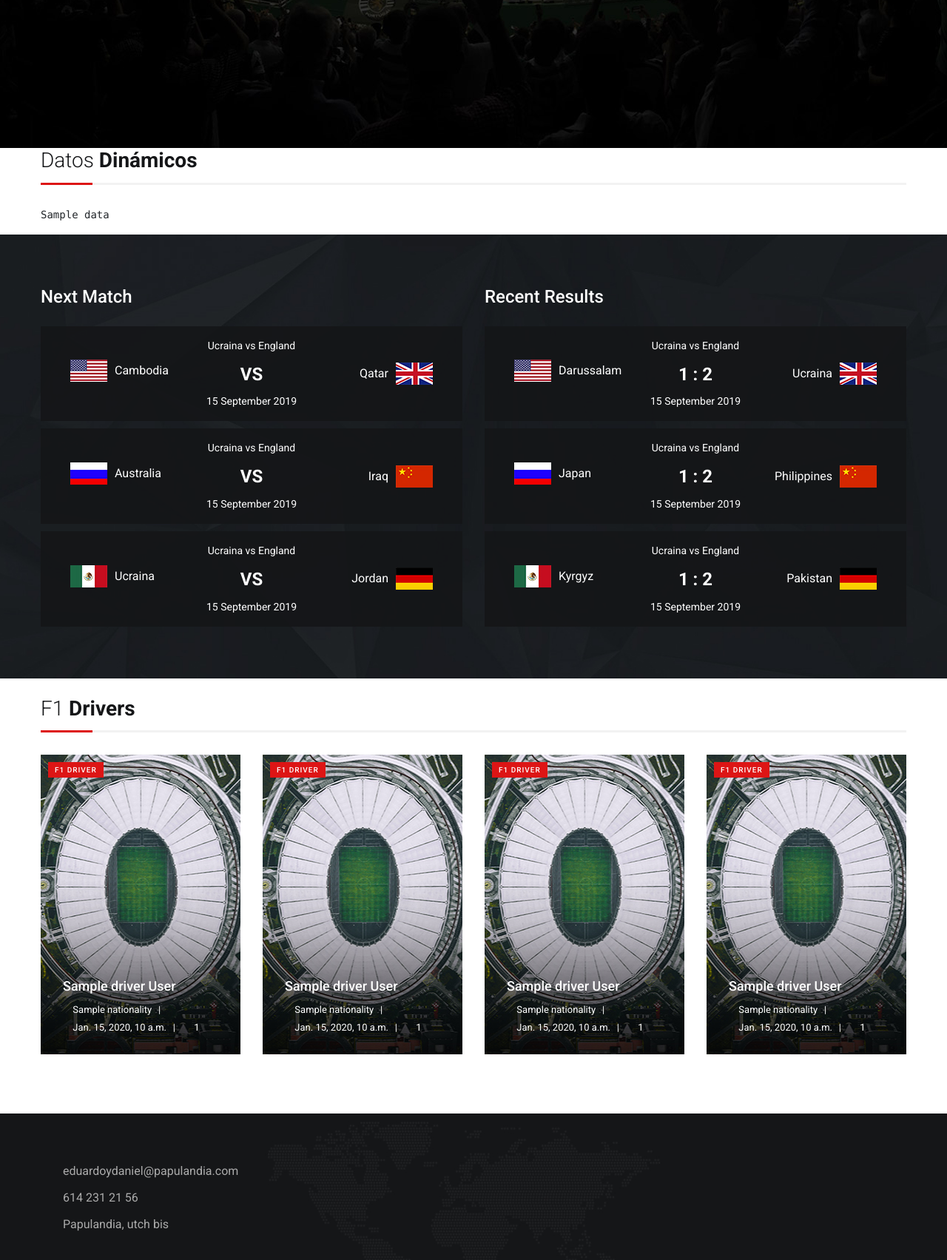
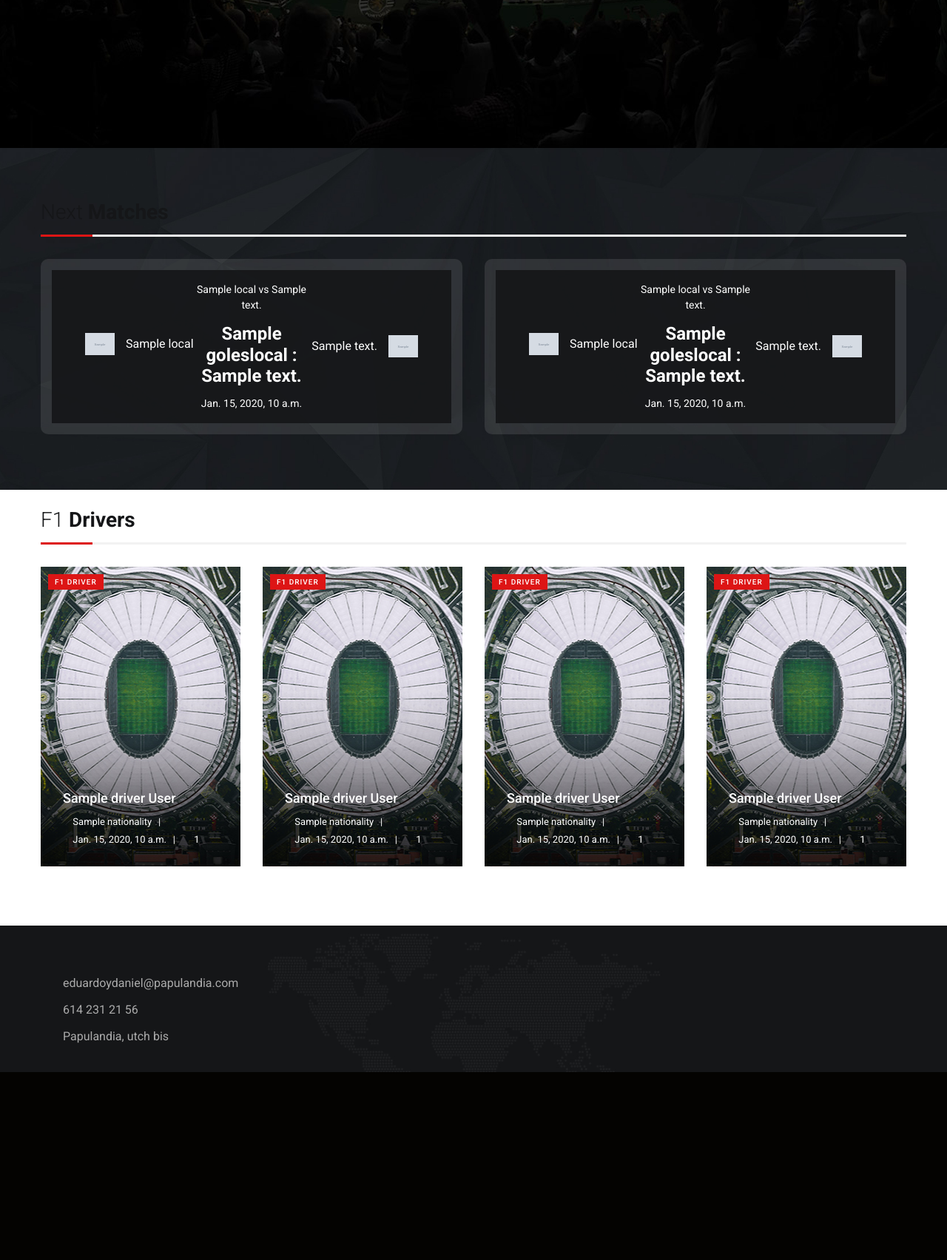
Before and after one commit to eduarell-cmd/Apimashup, a Django app: template mashup/templates/index.html in a window 1280 px wide. Shown: the part 620-2323 px from the top of the page at 74% size. After the commit the page ends 2069 px from the top, so only its background shows below. Run offline with Django 5.2, Linux system fonts and the light colour scheme; the template is opened without the code that fills it: most values are stand-ins (such as "Sample title", 1, 10 or a date in 2020); grey boxes marked "Sample" are stand-in pictures; parts of the project's set-up code (start-up, migrations or seed data) failed here and were passed over; some libraries are stand-ins or nearby versions; some web fonts are replaced.

Commit message:
Integracion de 2 apis, somos cabrones

```diff
--- a/mashup/templates/index.html
+++ b/mashup/templates/index.html
@@ -21,6 +21,35 @@
     <link rel="stylesheet" href="{% static 'css/magnific-popup.css' %}" type="text/css">
     <link rel="stylesheet" href="{% static 'css/slicknav.min.css' %}" type="text/css">
     <link rel="stylesheet" href="{% static 'css/style.css' %}" type="text/css">
+    <style>
+        .match-section .ms-content {
+            height: 100%;
+            display: flex;
+            flex-direction: column;
+            gap: 20px;
+        }
+        .match-section .mc-table {
+            flex: 1;
+            min-height: 150px;
+            background: rgba(255, 255, 255, 0.1);
+            border-radius: 10px;
+            padding: 15px;
+            margin-bottom: 15px;
+        }
+        .match-section .mc-table table {
+            width: 100%;
+            height: 100%;
+        }
+        .match-section .mc-table td {
+            vertical-align: middle;
+        }
+        .match-section .left-team img,
+        .match-section .right-team img {
+            width: 60px;
+            height: 60px;
+            object-fit: contain;
+        }
+    </style>
 </head>
 
 <body>
@@ -86,178 +115,71 @@
     </section>
     <!-- Hero Section End -->
 
-    <!-- API Data Section Begin -->
-    <section class="api-data-section">
-        <div class="container">
-            <div class="row">
-                <div class="col-lg-12">
-                    <div class="section-title">
-                        <h3>Datos <span>Dinámicos</span></h3>
-                    </div>
-                </div>
-            </div>
-            <div class="row">
-                <div class="col-lg-12">
-                    {% if error %}
-                        <div class="alert alert-danger">
-                            {{ error }}
-                        </div>
-                    {% endif %}
 
-                    {% if data %}
-                        <div class="api-content">
-                            <!-- Aquí puedes personalizar cómo mostrar los datos según la estructura de tu API -->
-                            <pre>{{ data|pprint }}</pre>
-                        </div>
-                    {% else %}
-                        <div class="alert alert-info">
-                            No hay datos disponibles en este momento.
-                        </div>
-                    {% endif %}
-                </div>
-            </div>
-        </div>
-    </section>
-    <!-- API Data Section End -->
 
     <!-- Match Section Begin -->
     <section class="match-section set-bg" data-setbg="{% static 'img/match/match-bg.jpg' %}">
         <div class="container">
             <div class="row">
+                <div class="col-lg-12">
+                    <div class="section-title">
+                        <h3>Next <span>Matches</span></h3>
+                    </div>
+                </div>
+            </div>
+            <div class="row">
                 <div class="col-lg-6">
                     <div class="ms-content">
-                        <h4>Next Match</h4>
+                        {% for partido in partidos|slice:":3" %}
                         <div class="mc-table">
                             <table>
                                 <tbody>
                                     <tr>
                                         <td class="left-team">
-                                            <img src="{% static 'img/match/tf-1.jpg' %}" alt="">
-                                            <h6>Cambodia</h6>
+                                            <img src="{{ partido.localImg }}" alt="">
+                                            <h6>{{ partido.local }}</h6>
                                         </td>
                                         <td class="mt-content">
-                                            <div class="mc-op">Ucraina vs England</div>
-                                            <h4>VS</h4>
-                                            <div class="mc-op">15 September 2019</div>
+                                            <div class="mc-op">{{ partido.local }} vs {{ partido.visit }}</div>
+                                            <h4>{{ partido.goleslocal }} : {{ partido.golesvisitante }}</h4>
+                                            <div class="mc-op">{{ partido.date }}</div>
                                         </td>
                                         <td class="right-team">
-                                            <img src="{% static 'img/match/tf-2.jpg' %}" alt="">
-                                            <h6>Qatar</h6>
+                                            <img src="{{ partido.visitImg }}" alt="">
+                                            <h6>{{ partido.visit }}</h6>
                                         </td>
                                     </tr>
                                 </tbody>
                             </table>
                         </div>
+                        {% endfor %}
+                    </div>
+                </div>
+                <div class="col-lg-6">
+                    <div class="ms-content">
+                        {% for partido in partidos|slice:"3:" %}
                         <div class="mc-table">
                             <table>
                                 <tbody>
                                     <tr>
                                         <td class="left-team">
-                                            <img src="{% static 'img/match/tf-3.jpg' %}" alt="">
-                                            <h6>Australia</h6>
+                                            <img src="{{ partido.localImg }}" alt="">
+                                            <h6>{{ partido.local }}</h6>
                                         </td>
                                         <td class="mt-content">
-                                            <div class="mc-op">Ucraina vs England</div>
-                                            <h4>VS</h4>
-                                            <div class="mc-op">15 September 2019</div>
+                                            <div class="mc-op">{{ partido.local }} vs {{ partido.visit }}</div>
+                                            <h4>{{ partido.goleslocal }} : {{ partido.golesvisitante }}</h4>
+                                            <div class="mc-op">{{ partido.date }}</div>
                                         </td>
                                         <td class="right-team">
-                                            <img src="{% static 'img/match/tf-4.jpg' %}" alt="">
-                                            <h6>Iraq</h6>
+                                            <img src="{{ partido.visitImg }}" alt="">
+                                            <h6>{{ partido.visit }}</h6>
                                         </td>
                                     </tr>
                                 </tbody>
                             </table>
                         </div>
-                        <div class="mc-table">
-                            <table>
-                                <tbody>
-                                    <tr>
-                                        <td class="left-team">
-                                            <img src="{% static 'img/match/tf-5.jpg' %}" alt="">
-                                            <h6>Ucraina</h6>
-                                        </td>
-                                        <td class="mt-content">
-                                            <div class="mc-op">Ucraina vs England</div>
-                                            <h4>VS</h4>
-                                            <div class="mc-op">15 September 2019</div>
-                                        </td>
-                                        <td class="right-team">
-                                            <img src="{% static 'img/match/tf-6.jpg' %}" alt="">
-                                            <h6>Jordan</h6>
-                                        </td>
-                                    </tr>
-                                </tbody>
-                            </table>
-                        </div>
-                    </div>
-                </div>
-                <div class="col-lg-6">
-                    <div class="ms-content">
-                        <h4>Recent Results</h4>
-                        <div class="mc-table">
-                            <table>
-                                <tbody>
-                                    <tr>
-                                        <td class="left-team">
-                                            <img src="{% static 'img/match/tf-1.jpg' %}" alt="">
-                                            <h6>Darussalam</h6>
-                                        </td>
-                                        <td class="mt-content">
-                                            <div class="mc-op">Ucraina vs England</div>
-                                            <h4>1 : 2</h4>
-                                            <div class="mc-op">15 September 2019</div>
-                                        </td>
-                                        <td class="right-team">
-                                            <img src="{% static 'img/match/tf-2.jpg' %}" alt="">
-                                            <h6>Ucraina</h6>
-                                        </td>
-                                    </tr>
-                                </tbody>
-                            </table>
-                        </div>
-                        <div class="mc-table">
-                            <table>
-                                <tbody>
-                                    <tr>
-                                        <td class="left-team">
-                                            <img src="{% static 'img/match/tf-3.jpg' %}" alt="">
-                                            <h6>Japan</h6>
-                                        </td>
-                                        <td class="mt-content">
-                                            <div class="mc-op">Ucraina vs England</div>
-                                            <h4>1 : 2</h4>
-                                            <div class="mc-op">15 September 2019</div>
-                                        </td>
-                                        <td class="right-team">
-                                            <img src="{% static 'img/match/tf-4.jpg' %}" alt="">
-                                            <h6>Philippines</h6>
-                                        </td>
-                                    </tr>
-                                </tbody>
-                            </table>
-                        </div>
-                        <div class="mc-table">
-                            <table>
-                                <tbody>
-                                    <tr>
-                                        <td class="left-team">
-                                            <img src="{% static 'img/match/tf-5.jpg' %}" alt="">
-                                            <h6>Kyrgyz</h6>
-                                        </td>
-                                        <td class="mt-content">
-                                            <div class="mc-op">Ucraina vs England</div>
-                                            <h4>1 : 2</h4>
-                                            <div class="mc-op">15 September 2019</div>
-                                        </td>
-                                        <td class="right-team">
-                                            <img src="{% static 'img/match/tf-6.jpg' %}" alt="">
-                                            <h6 class="mi-right">Pakistan</h6>
-                                        </td>
-                                    </tr>
-                                </tbody>
-                            </table>
-                        </div>
+                        {% endfor %}
                     </div>
                 </div>
             </div>
```
Also changed, not shown: mashup/mashup/services.py (+40 -2 lines), mashup/mashup/views.py (+10 -1 lines).
